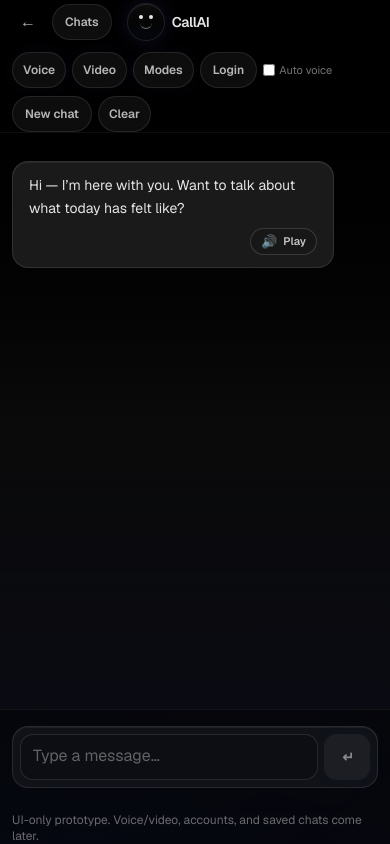
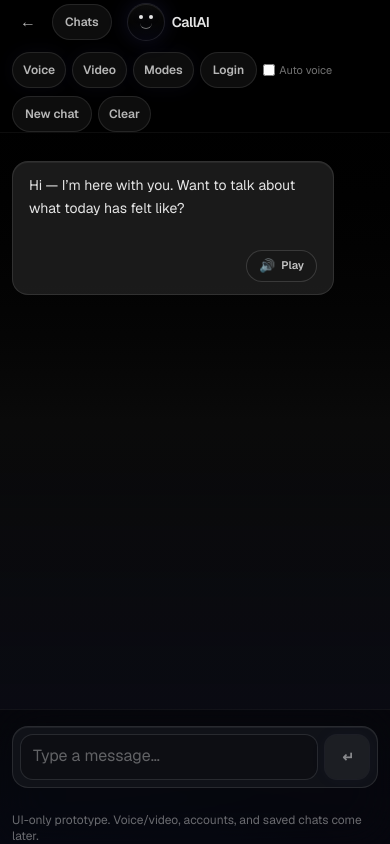
Before and after one commit to aliagha066/callai, a Next.js app: page /chat in a window 390 px wide. Built offline with nearby package versions, Linux system fonts and the light colour scheme; no server answers.

Commit message:
polish voice UX

```diff
--- a/components/ChatWindow.tsx
+++ b/components/ChatWindow.tsx
@@ -1,6 +1,13 @@
 "use client";
 
-import { Fragment, useEffect, useMemo, useRef, useState } from "react";
+import {
+  Fragment,
+  useCallback,
+  useEffect,
+  useMemo,
+  useRef,
+  useState,
+} from "react";
 import Link from "next/link";
 import type { ChatMessage } from "@/data/sampleMessages";
 import { sampleMessages } from "@/data/sampleMessages";
@@ -189,8 +196,12 @@ function ChatWindowInner({ brandName = "CallAI" }: Props) {
   const mobileChatRowMenuIdRef = useRef<string | null>(null);
   const endRef = useRef<HTMLDivElement | null>(null);
   const [comingSoonKind, setComingSoonKind] = useState<"video" | null>(null);
-  const [voiceInputOpen, setVoiceInputOpen] = useState(false);
+   const [voiceInputOpen, setVoiceInputOpen] = useState(false);
   const [autoPlayVoice, setAutoPlayVoice] = useState(false);
+  const [ttsSpeakingMessageId, setTtsSpeakingMessageId] = useState<string | null>(
+    null,
+  );
+  const [voiceOutputUserActivated, setVoiceOutputUserActivated] = useState(false);
 
   useEffect(() => {
     mobileChatRowMenuIdRef.current = mobileChatRowMenuId;
@@ -216,6 +227,34 @@ function ChatWindowInner({ brandName = "CallAI" }: Props) {
   );
 
   const messages = useMemo(() => activeChat?.messages ?? [], [activeChat]);
+
+  const lastAssistantMessageId = useMemo(() => {
+    let last: string | null = null;
+    for (const m of messages) {
+      if (m.role === "assistant" && m.id !== TYPING_ID) last = m.id;
+    }
+    return last;
+  }, [messages]);
+
+  useEffect(() => {
+    try {
+      if (typeof window !== "undefined" && "speechSynthesis" in window) {
+        window.speechSynthesis.cancel();
+      }
+    } catch {
+      // ignore
+    }
+    setTtsSpeakingMessageId(null);
+  }, [activeChatId]);
+
+  const handleTtsStart = useCallback((id: string) => {
+    setTtsSpeakingMessageId(id);
+  }, []);
+
+  const handleTtsEnd = useCallback((id: string) => {
+    setTtsSpeakingMessageId((prev) => (prev === id ? null : prev));
+  }, []);
+
   const filteredChats = useMemo(() => {
     const q = chatSearch.trim().toLowerCase();
     const base = q
@@ -1357,7 +1396,10 @@ function ChatWindowInner({ brandName = "CallAI" }: Props) {
                     type="button"
                     onClick={() => {
                       if (a.action === "modes") openSettingsPanel();
-                      if (a.action === "voice") setVoiceInputOpen(true);
+                      if (a.action === "voice") {
+                        setVoiceOutputUserActivated(true);
+                        setVoiceInputOpen(true);
+                      }
                       if (a.action === "video") setComingSoonKind("video");
                     }}
                     className="inline-flex h-9 shrink-0 items-center justify-center rounded-full border border-white/10 bg-white/5 px-2.5 text-xs font-semibold text-white/70 shadow-[0_0_20px_rgba(99,102,241,0.06)] transition-all duration-200 hover:bg-white/8 hover:text-white/85 hover:brightness-110 hover:scale-[1.02] sm:px-3"
@@ -1374,7 +1416,11 @@ function ChatWindowInner({ brandName = "CallAI" }: Props) {
                     type="checkbox"
                     className="h-3 w-3 rounded border border-white/30 bg-black/40 text-indigo-400 focus-visible:outline-none focus-visible:ring-1 focus-visible:ring-indigo-500"
                     checked={autoPlayVoice}
-                    onChange={(e) => setAutoPlayVoice(e.target.checked)}
+                    onChange={(e) => {
+                      const on = e.target.checked;
+                      setAutoPlayVoice(on);
+                      if (on) setVoiceOutputUserActivated(true);
+                    }}
                   />
                   <span className="hidden sm:inline">Auto-play AI voice</span>
                   <span className="sm:hidden">Auto voice</span>
@@ -1409,7 +1455,17 @@ function ChatWindowInner({ brandName = "CallAI" }: Props) {
                   <MessageBubble
                     key={m.id}
                     message={m}
-                    autoPlayVoice={autoPlayVoice}
+                    autoPlayVoice={
+                      autoPlayVoice &&
+                      voiceOutputUserActivated &&
+                      m.id === lastAssistantMessageId
+                    }
+                    speakingMessageId={ttsSpeakingMessageId}
+                    onTtsStart={handleTtsStart}
+                    onTtsEnd={handleTtsEnd}
+                    onVoiceOutputUserGesture={() =>
+                      setVoiceOutputUserActivated(true)
+                    }
                   />
                 ))}
                 {showLoginBanner ? (
--- a/components/MessageBubble.tsx
+++ b/components/MessageBubble.tsx
@@ -6,11 +6,13 @@ import type { ChatMessage } from "@/data/sampleMessages";
 type Props = {
   message: ChatMessage;
   autoPlayVoice?: boolean;
+  speakingMessageId?: string | null;
+  onTtsStart?: (messageId: string) => void;
+  onTtsEnd?: (messageId: string) => void;
+  onVoiceOutputUserGesture?: () => void;
 };
 
 type TtsLocaleCategory = "en" | "tr" | "az";
-
-let currentlySpeakingId: string | null = null;
 
 function getSpeechSynthesis() {
   if (typeof window === "undefined") return null;
@@ -195,16 +197,25 @@ function selectVoiceAndLang(
   return { voice: null, utterLang: "en-US" };
 }
 
-export function MessageBubble({ message, autoPlayVoice }: Props) {
+export function MessageBubble({
+  message,
+  autoPlayVoice,
+  speakingMessageId = null,
+  onTtsStart,
+  onTtsEnd,
+  onVoiceOutputUserGesture,
+}: Props) {
   const isUser = message.role === "user";
   const isAssistant = message.role === "assistant";
   const isTyping = message.id === "typing";
-  const [playing, setPlaying] = useState(false);
   const [hasAutoPlayed, setHasAutoPlayed] = useState(false);
   const [voices, setVoices] = useState<SpeechSynthesisVoice[]>([]);
   const voicesRef = useRef<SpeechSynthesisVoice[]>([]);
 
   const ttsSupported = useMemo(() => !!getSpeechSynthesis(), []);
+  const isSpeaking = speakingMessageId === message.id;
+  const isSpeakingRef = useRef(isSpeaking);
+  isSpeakingRef.current = isSpeaking;
 
   useEffect(() => {
     voicesRef.current = voices;
@@ -234,9 +245,12 @@ export function MessageBubble({ message, autoPlayVoice }: Props) {
   function stop() {
     const api = getSpeechSynthesis();
     if (!api) return;
-    api.synth.cancel();
-    currentlySpeakingId = null;
-    setPlaying(false);
+    try {
+      api.synth.cancel();
+    } catch {
+      // ignore
+    }
+    onTtsEnd?.(message.id);
   }
 
   function play() {
@@ -246,7 +260,15 @@ export function MessageBubble({ message, autoPlayVoice }: Props) {
     const text = message.content?.trim();
     if (!text) return;
 
-    api.synth.cancel();
+    onVoiceOutputUserGesture?.();
+
+    try {
+      api.synth.cancel();
+    } catch {
+      // ignore
+    }
+
+    onTtsStart?.(message.id);
 
     let list = voicesRef.current;
     try {
@@ -263,34 +285,35 @@ export function MessageBubble({ message, autoPlayVoice }: Props) {
     utter.lang = utterLang;
     if (voice) utter.voice = voice;
 
-    utter.onstart = () => {
-      currentlySpeakingId = message.id;
-      setPlaying(true);
-    };
     utter.onend = () => {
-      if (currentlySpeakingId === message.id) {
-        currentlySpeakingId = null;
-      }
-      setPlaying(false);
+      onTtsEnd?.(message.id);
     };
     utter.onerror = () => {
-      if (currentlySpeakingId === message.id) {
-        currentlySpeakingId = null;
-      }
-      setPlaying(false);
+      onTtsEnd?.(message.id);
     };
 
-    api.synth.speak(utter);
+    try {
+      api.synth.speak(utter);
+    } catch {
+      onTtsEnd?.(message.id);
+    }
   }
 
   useEffect(() => {
+    if (!isAssistant || isTyping) return;
     return () => {
-      if (currentlySpeakingId === message.id) {
-        stop();
+      if (!isSpeakingRef.current) return;
+      const api = getSpeechSynthesis();
+      if (api) {
+        try {
+          api.synth.cancel();
+        } catch {
+          // ignore
+        }
       }
+      onTtsEnd?.(message.id);
     };
-    // eslint-disable-next-line react-hooks/exhaustive-deps
-  }, []);
+  }, [isAssistant, isTyping, message.id, onTtsEnd]);
 
   useEffect(() => {
     if (!isAssistant || isTyping) return;
@@ -337,16 +360,29 @@ export function MessageBubble({ message, autoPlayVoice }: Props) {
         ) : showPlay ? (
           <div className="flex flex-col gap-1.5">
             <div>{message.content}</div>
-            <div className="mt-0.5 flex justify-end">
+            <p
+              className={[
+                "min-h-[1.125rem] text-[11px] font-medium leading-tight tabular-nums",
+                isSpeaking
+                  ? "text-neutral-300/95"
+                  : "invisible",
+              ].join(" ")}
+              aria-live={isSpeaking ? "polite" : "off"}
+              aria-hidden={!isSpeaking}
+            >
+              Speaking...
+            </p>
+            <div className="flex justify-end">
               <button
                 type="button"
-                onClick={() => (playing ? stop() : play())}
-                className="inline-flex items-center gap-1.5 rounded-full border border-white/15 bg-black/10 px-2.5 py-1 text-[11px] font-semibold text-white/75 transition-colors hover:bg-white/10 hover:text-white"
+                onClick={() => (isSpeaking ? stop() : play())}
+                className="inline-flex min-h-[2rem] min-w-[4.25rem] shrink-0 items-center justify-center gap-1.5 rounded-full border border-white/15 bg-black/10 px-3 py-1.5 text-[11px] font-semibold text-white/75 transition-colors hover:bg-white/10 hover:text-white sm:min-h-0 sm:min-w-0 sm:px-2.5 sm:py-1"
+                aria-label={isSpeaking ? "Stop speaking" : "Play message"}
               >
                 <span aria-hidden className="text-[13px] leading-none">
-                  {"\u{1F50A}"}
+                  {isSpeaking ? "\u{1F507}" : "\u{1F50A}"}
                 </span>
-                {playing ? "Stop" : "Play"}
+                {isSpeaking ? "Stop" : "Play"}
               </button>
             </div>
           </div>
--- a/components/VoiceInputPanel.tsx
+++ b/components/VoiceInputPanel.tsx
@@ -53,6 +53,8 @@ export function VoiceInputPanel({ onClose, onUseText, onSend }: Props) {
   const [preview, setPreview] = useState("");
   const previewRef = useRef("");
   const [errorMessage, setErrorMessage] = useState<string | null>(null);
+  const [stoppedHint, setStoppedHint] = useState(false);
+  const stoppedTimerRef = useRef<ReturnType<typeof setTimeout> | null>(null);
 
   const stopRecognition = useCallback(() => {
     const rec = recRef.current;
@@ -72,6 +74,10 @@ export function VoiceInputPanel({ onClose, onUseText, onSend }: Props) {
   useEffect(() => {
     return () => {
       stopRecognition();
+      if (stoppedTimerRef.current) {
+        clearTimeout(stoppedTimerRef.current);
+        stoppedTimerRef.current = null;
+      }
     };
   }, [stopRecognition]);
 
@@ -105,6 +111,7 @@ export function VoiceInputPanel({ onClose, onUseText, onSend }: Props) {
   const statusText = (() => {
     if (!supported) return "Speech recognition not supported";
     if (errorMessage) return errorMessage;
+    if (stoppedHint) return "Stopped";
     if (sending) return "Sending...";
     if (listening) return "Listening...";
     if (processing) return "Processing...";
@@ -112,6 +119,11 @@ export function VoiceInputPanel({ onClose, onUseText, onSend }: Props) {
   })();
 
   function handleStart() {
+    setStoppedHint(false);
+    if (stoppedTimerRef.current) {
+      clearTimeout(stoppedTimerRef.current);
+      stoppedTimerRef.current = null;
+    }
     setErrorMessage(null);
     const Ctor = getSpeechRecognitionCtor();
     if (!Ctor) return;
@@ -202,6 +214,16 @@ export function VoiceInputPanel({ onClose, onUseText, onSend }: Props) {
   }
 
   function handleStop() {
+    if (stoppedTimerRef.current) {
+      clearTimeout(stoppedTimerRef.current);
+      stoppedTimerRef.current = null;
+    }
+    setStoppedHint(true);
+    stoppedTimerRef.current = setTimeout(() => {
+      setStoppedHint(false);
+      stoppedTimerRef.current = null;
+    }, 1400);
+
     if (!recRef.current) {
       setListening(false);
       return;
```
